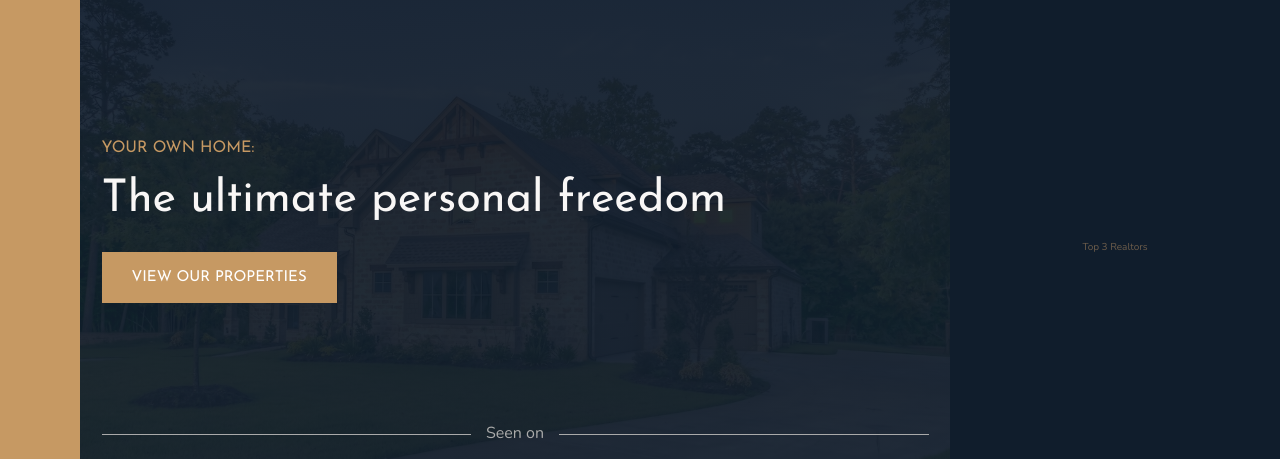
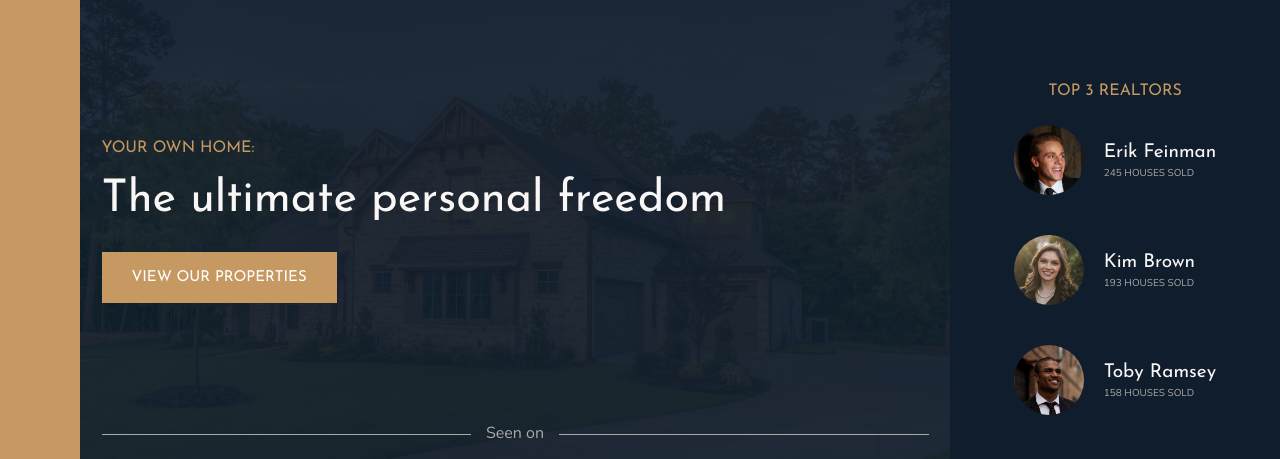
Before and after one commit to chewdev/css-sass-practice-3, a website: page index.html in a window 1280 px wide. Shown: the part 73-532 px from the top of the page. Drawn offline with nearby package versions, Linux system fonts and the light colour scheme; files that its build step writes are made by us from their sources.

Commit message:
Add realtors section html content

```diff
--- a/index.html
+++ b/index.html
@@ -34,7 +34,26 @@
     </header>
 
     <div class="realtors">
-      Top 3 Realtors
+      <h3 class="heading-3">Top 3 Realtors</h3>
+      <div class="realtors__list">
+        <img src="img/realtor-1.jpeg" alt="Realtor 1" class="realtors__img" />
+        <div class="realtors__details">
+          <h4 class="heading-4 heading-4--light">Erik Feinman</h4>
+          <p class="realtors__sold">245 houses sold</p>
+        </div>
+
+        <img src="img/realtor-2.jpeg" alt="Realtor 2" class="realtors__img" />
+        <div class="realtors__details">
+          <h4 class="heading-4 heading-4--light">Kim Brown</h4>
+          <p class="realtors__sold">193 houses sold</p>
+        </div>
+
+        <img src="img/realtor-3.jpeg" alt="Realtor 3" class="realtors__img" />
+        <div class="realtors__details">
+          <h4 class="heading-4 heading-4--light">Toby Ramsey</h4>
+          <p class="realtors__sold">158 houses sold</p>
+        </div>
+      </div>
     </div>
 
     <section class="features">
```
